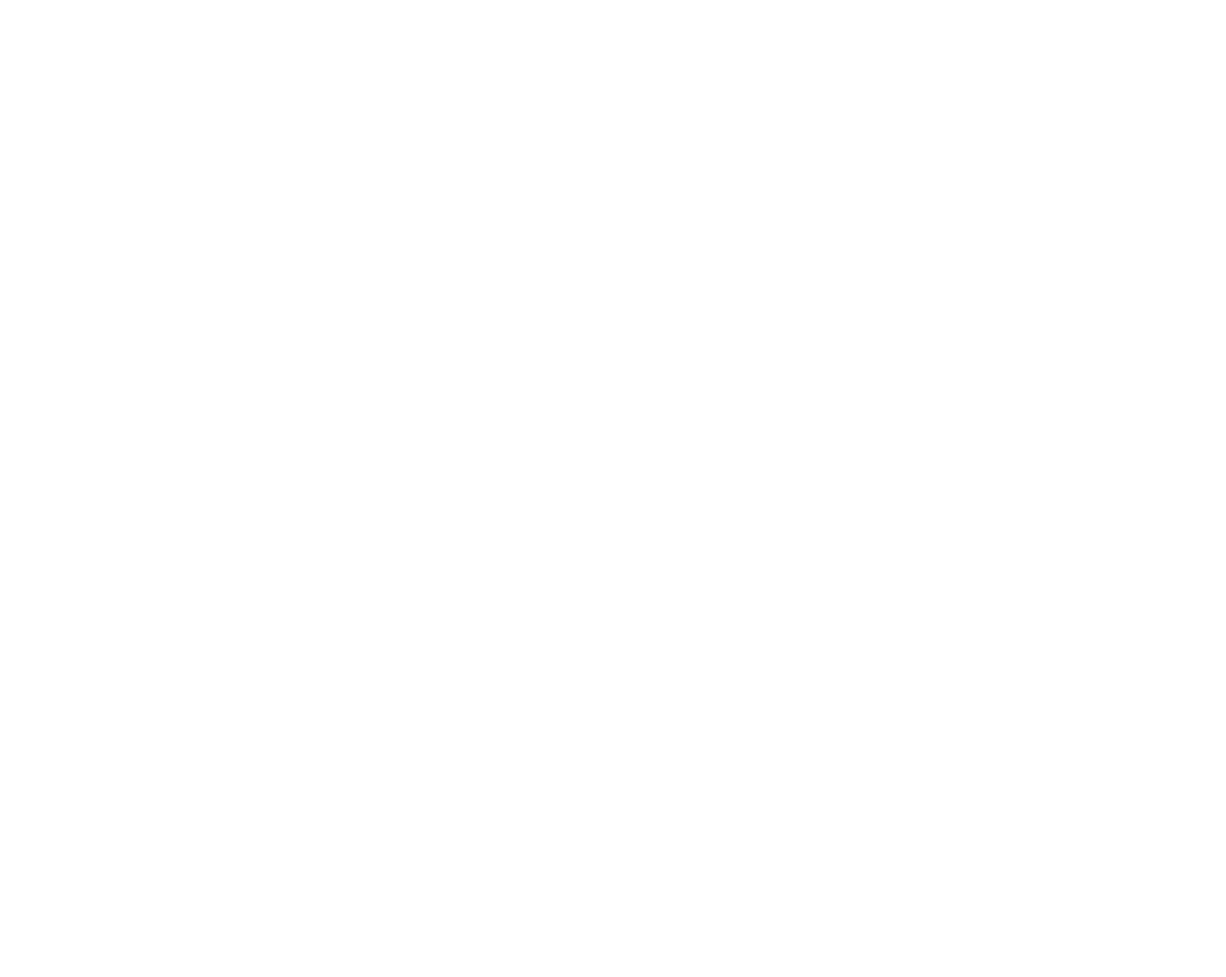
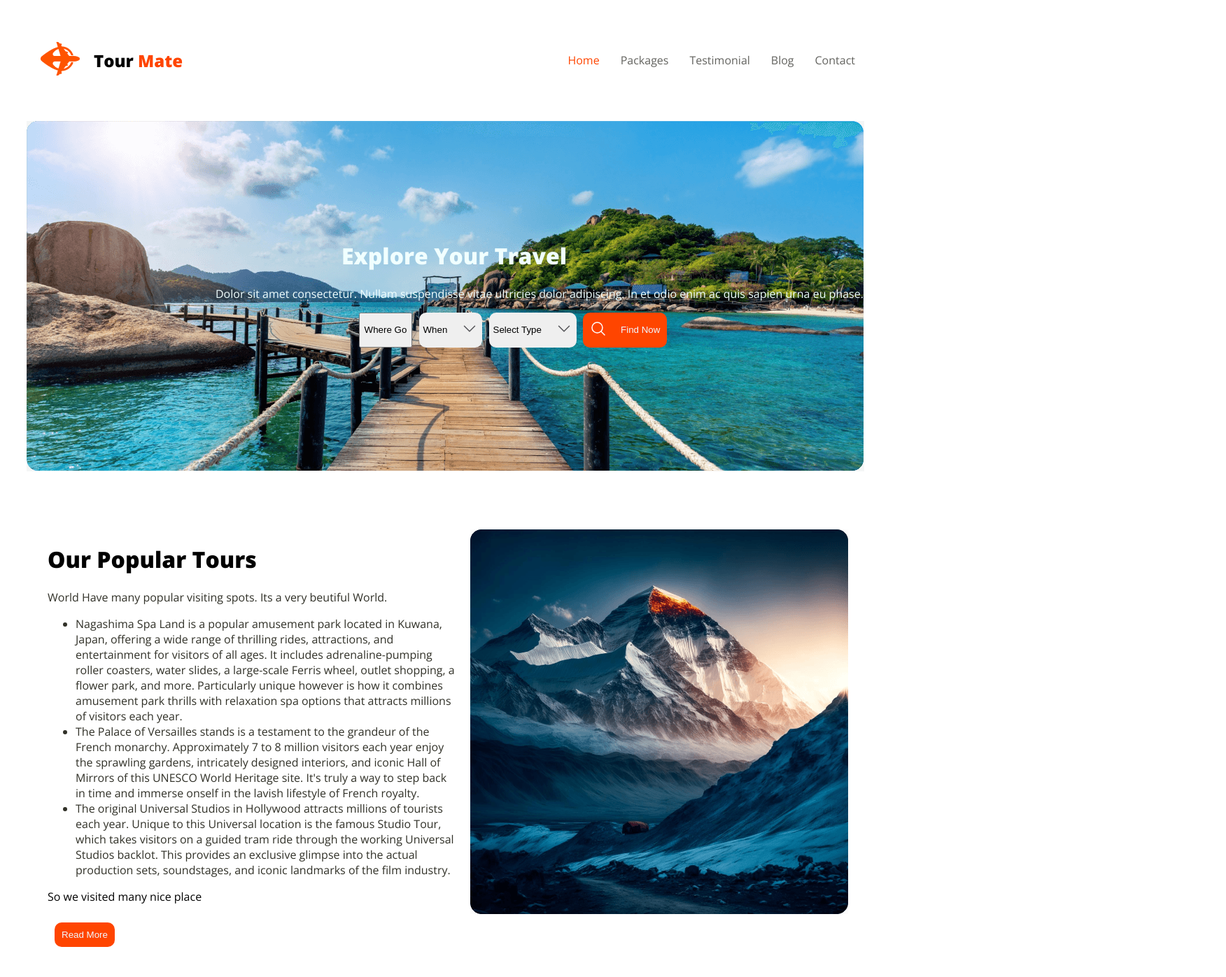
Before and after one commit to arrouf123/assignment-2, a plain HTML site: page index.html in a window 1280 px wide. Shown: the top 1397 px of the page at 70% size, 1752 px wide, since content can reach past the window. Before the commit the page ends 800 px from the top, so only its background shows below. Drawn offline with nearby package versions, Linux system fonts and the light colour scheme.

Commit message:
mid commit

```diff
--- a/index.html
+++ b/index.html
@@ -4,13 +4,92 @@
     <meta charset="UTF-8">
     <meta name="viewport" content="width=device-width, initial-scale=1.0">
     <title>Tour mate</title>
+    <link rel="stylesheet" href="style/assignment.css">
+    <link rel="preconnect" href="https://fonts.googleapis.com">
+    <link rel="preconnect" href="https://fonts.gstatic.com" crossorigin>
+    <link href="https://fonts.googleapis.com/css2?family=Inter:wght@800&family=Lato:ital,wght@0,300;0,400;0,700;0,900;1,300;1,400;1,700;1,900&family=Open+Sans:ital,wght@0,300;0,400;0,500;0,600;0,800;1,400&display=swap" rel="stylesheet">
 </head>
 <body>
     <header>
+        <nav>
+            <div class="left">
+                <div class="nav-img"><img src="Images/Group 40071 (2).png" alt=""></div>
+               <div class="nav-title"><h1>Tour <span class="primary-color">Mate</span></h1></div>
+            </div>
+            <ul style="color: rgb(99, 99, 95);">
+                <li class="primary-color">Home</li>
+                <li>Packages</li>
+                <li>Testimonial</li>
+                <li>Blog</li>
+                <li>Contact</li>
+            </ul>
+        </nav>
+        <div class="banner">
+            <h1 class="banner-head">Explore Your Travel</h1>
+            <p class="banner-para">Dolor sit amet consectetur. Nullam suspendisse vitae ultricies dolor adipiscing. In et odio enim ac quis sapien urna eu phase.</p>
+            <div class="banner-btn">
+                <button >Where Go</button>
+                <button class="two">When <span><img src="Frame.svg" alt=""></span>  </button>
+                <button class="two">Select Type <span><img src="Frame.svg" alt=""></span> </button>
+                <button class="find"> <span><img src="Frame (1).svg" alt=""></span>Find Now</button>
+            </div>
+        </div>
+
+
 
     </header>
 
     <main>
+        <div class="container">
+            <div class="box">
+                <h1 style="color: black;">Our Popular Tours</h1>
+                <p class="color">World Have many popular visiting spots. Its a very beutiful World.</p>
+                <ul class="color">
+                    <li>Nagashima Spa Land is a popular amusement park located in Kuwana, Japan, offering a wide range of thrilling rides, attractions, and entertainment for visitors of all ages. It includes adrenaline-pumping roller coasters, water slides, a large-scale Ferris wheel, outlet shopping, a flower park, and more. Particularly unique however is how it combines amusement park thrills with relaxation spa options that attracts millions of visitors each year.</li>
+                    <li>The Palace of Versailles stands is a testament to the grandeur of the French monarchy. Approximately 7 to 8 million visitors each year enjoy the sprawling gardens, intricately designed interiors, and iconic Hall of Mirrors of this UNESCO World Heritage site. It's truly a way to step back in time and immerse onself in the lavish lifestyle of French royalty.</li>
+                    <li>The original Universal Studios in Hollywood attracts millions of tourists each year. Unique to this Universal location is the famous Studio Tour, which takes visitors on a guided tram ride through the working Universal Studios backlot. This provides an exclusive glimpse into the actual production sets, soundstages, and iconic landmarks of the film industry.</li>
+                </ul>
+
+                <p>So we visited many nice place</p>
+
+                <button style="margin: 10px; padding: 10px; background-color: orangered;border-radius: 10px;border: none;color: aliceblue;">Read More</button>
+
+            </div>
+            <div class="box">
+                <img src="Images/Rectangle 4.png" alt="">
+            </div>
+        </div>
+
+
+        <div class="container">
+            <div class="box">
+                <h1 style="color: black;">Bangladesh most  vissting place</h1>
+                <p class="color">Bangaldesh  have many popular visiting spots. Its a very beutiful Couyntry in world.</p>
+                <ul class="color">
+                    <li></li>Cox’s Bazar is termed one of the most attractive places for tourists, and people from across the country come to visit this mother nature. If we wish to list all the places in Cox’s Bazar, the list will not end, but here are some must-visit spots</li>
+
+                </ul>
+
+                <p>So we visited many nice place</p>
+
+                <button style="margin: 10px; padding: 10px; background-color: orangered;border-radius: 10px;border: none;color: aliceblue;">See More</button>
+
+            </div>
+            <div class="box">
+                <img  style="width: 700px; border-radius: 20px;height: 80%;" src="download.jpg" alt="">
+
+            </div>
+        </div>
+
+        <div class="container2">
+            <h1 class="con-h">Choose Your Destination</h1>
+            <p class="con-p">Lorem ipsum dolor sit amet consectetur adipisicing elit. Dolor illum excepturi dolorum, ipsa repudiandae, explicabo soluta est veritatis beatae deleniti quo illo! Rerum eos ea voluptates, a ducimus quo labore?</p>
+        </div>
+
+
+
+
+
 
     </main>
 
--- /dev/null
+++ b/style/assignment.css
@@ -0,0 +1,136 @@
+body{
+    font-family: 'Inter', sans-serif;
+    font-family: 'Lato', sans-serif;
+    font-family: 'Open Sans', sans-serif;
+}
+nav{
+    display: flex;
+    justify-content: space-between;
+    /* border: 2px solid black; */
+    margin: 30px;
+    padding: 20px;
+}
+.left{
+    display: flex;
+    gap: 20px;
+    align-items: center;
+}
+nav li{
+    list-style: none;
+}
+nav>ul{
+    display: flex;
+    gap: 30px;
+    align-items: center;
+}
+.primary-color{
+    color: orangered;
+}
+.banner{
+    margin: 30px;
+    padding: 150px;
+    background-image: url('../Images/Group\ 13\ \(1\)\ \(1\).png');
+    background-repeat: no-repeat;
+    width:100%;
+    height: 100%;
+    color: azure;
+}
+.banner-head{
+    font-size: normal;
+    position: relative;
+    left: 300px;
+
+}
+.banner-btn{
+    font-size: normal;
+    position: relative;
+    left: 300px;
+    margin-right: 50px;
+
+
+
+}
+.banner-para{
+    font-size: normal;
+    position: relative;
+    left: 120px;
+    margin-right: 0px;
+
+
+}
+.banner .banner-btn{
+    /* border: 2px solid tomato; */
+    margin: 2px 20px 400px;
+    width: 450px;
+    display: flex;
+    justify-content: space-around;
+    height: 50px;
+    flex-wrap: wrap;
+    gap: ;
+
+}
+.find{
+    display: flex;
+    justify-content: space-between;
+    align-items: center;
+    gap: 20px;
+    background-color: orangered;
+    border: none;
+    border-radius: 10px;
+    color: aliceblue;
+    padding: 10px;
+}
+.two{
+    display: flex;
+    justify-content: space-between;
+    align-items: center;
+    gap: 20px;
+    border: none;
+    border-radius: 10px;
+
+}
+.color{
+    color: rgb(49, 49, 40);
+}
+@media screen and (max-width: 576px){
+    .banner{
+        flex-direction: column;
+    }
+
+}
+
+.container{
+    display: flex;
+    gap: 20px;
+    margin: 30px;
+    padding: 30px;
+    position: relative;
+    bottom: 350px;
+
+}
+.box{
+    background-color: none;
+}
+
+@media screen and (max-width: 567px) {
+    .container{
+        flex-direction: column;
+    }
+
+}
+.container2{
+    margin: 30px;
+    padding: 30px;
+    position: relative;
+    bottom: 400px;
+}
+.container2 .con-h{
+    display: flex;
+    justify-content: center;
+    align-items: center;
+}
+.container2 .con-p{
+    display: flex;
+    justify-content: center;
+    align-items: center;
+}
```
Also changed, not shown: flex.html (added, +41 -0 lines), Frame (1).svg (added), Frame.svg (added), Images/Group 13 (1) (1).png (added), Images/Group 39.png (added), Images/Group 40.png (added), Images/Group 40071 (2).png (added), Images/Group 40089.png (added), Images/Rectangle 10.png (added), Images/Rectangle 11.png (added), Images/Rectangle 4.png (added), Images/Rectangle 5.png (added), Images/Rectangle 6.png (added), Images/Rectangle 7.png (added), 4 more files.
